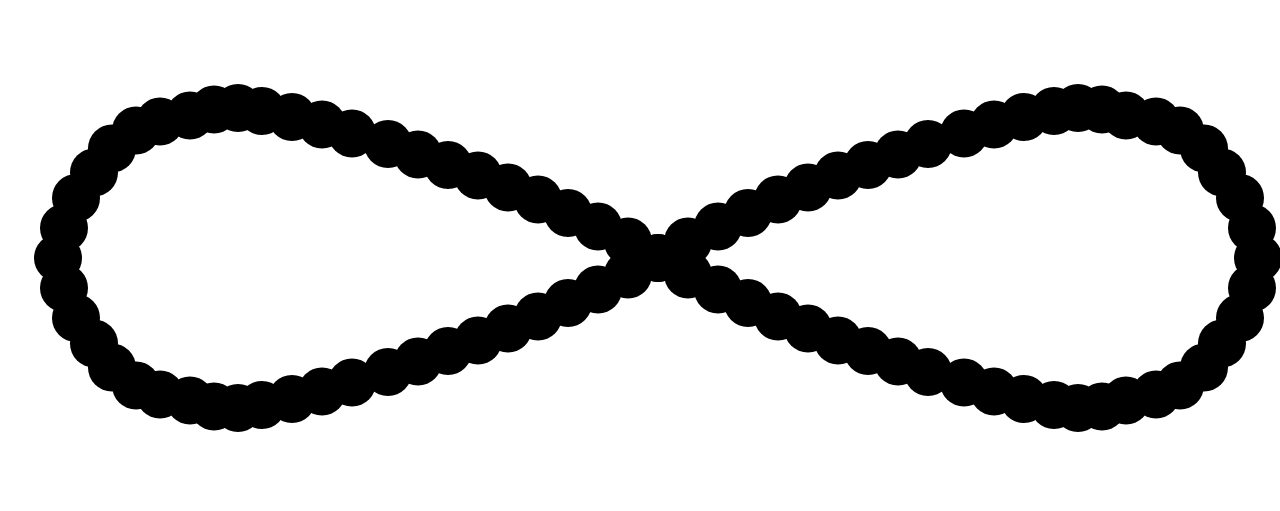
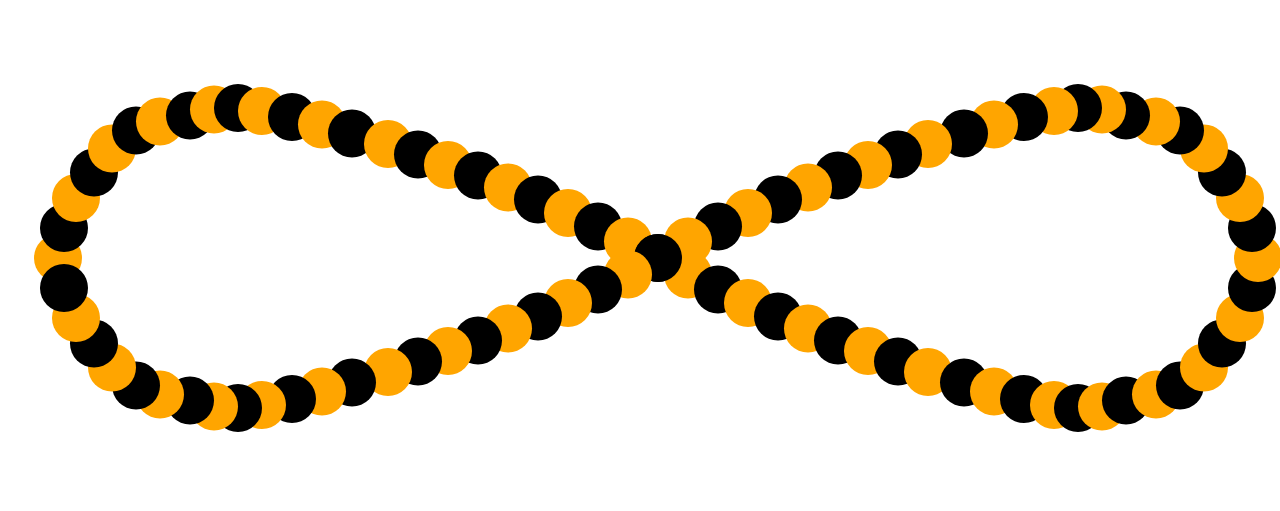
Before and after one commit to acjones617/sandbox, a website: page index.html in a window 1280 px wide. Shown: the top 511 px of the page. Drawn offline with Linux system fonts and the light colour scheme.

Commit message:
Alternating orange and black circles

```diff
--- a/scripts/infinity.js
+++ b/scripts/infinity.js
@@ -44,6 +44,12 @@ var keepLastRunDelay = function(d, i) {
   }
 }
 
+var alternateColors = function(d, i) {
+  if (i % 2 === 0) {
+    return 'orange';
+  }
+  return 'black';
+}
 
 var moveCirc = function(data) {
   var circles = svg.selectAll('circle').data(data);
@@ -53,6 +59,7 @@ var moveCirc = function(data) {
     .attr('cx', function(d) { return d.x; })
     .attr('cy', function(d) { return d.y; })
     .attr('r', 0)
+    .attr('fill', alternateColors)
     .transition().duration(params.trans)
     .delay(function(d, i) { return i * params.delay; })
     .attr('r', function(d) {return d.r; });
--- a/styles/styles.css
+++ b/styles/styles.css
@@ -1,8 +1,8 @@
 body {
   color: white;
-  background-color: black;
+  background-color: gray;
 }
 
-.infinity, .fullyEntered {
+/*.infinity {
   fill: white;
-}
+}*/
```
